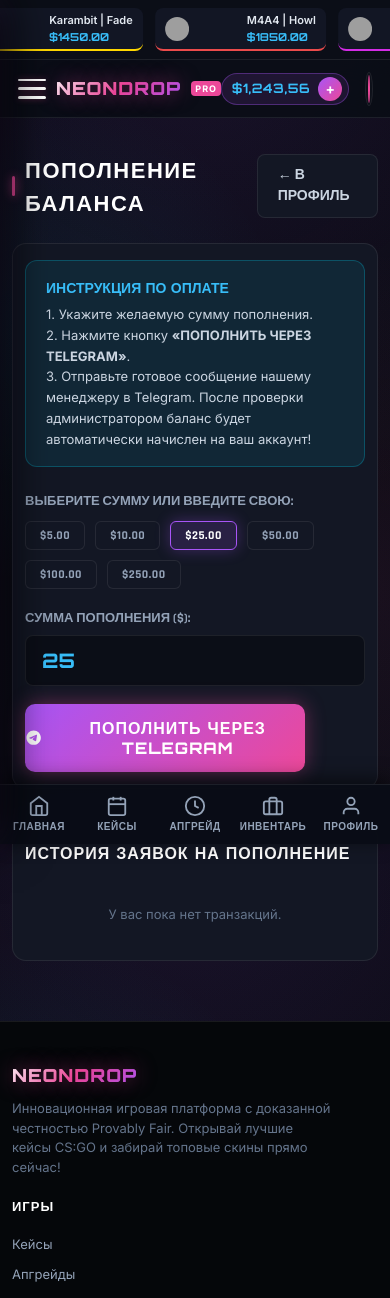
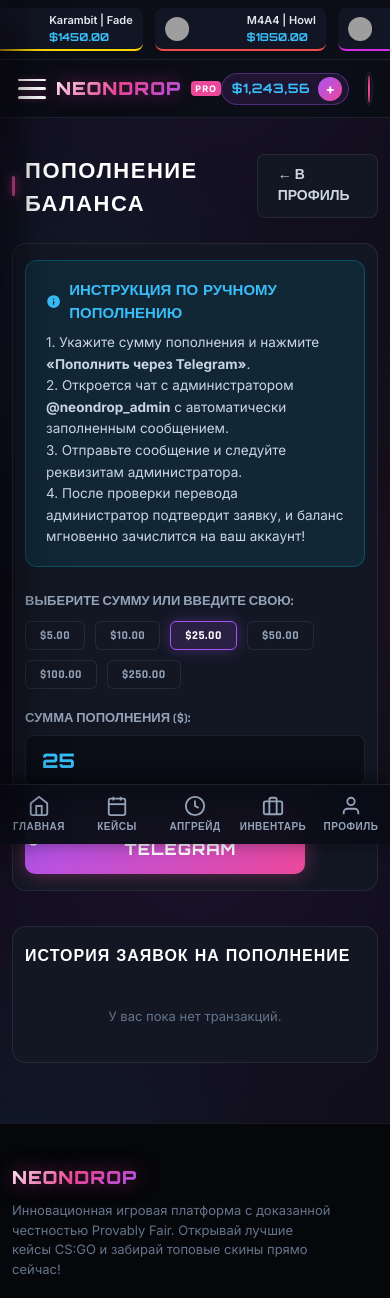
Before and after one commit to hayotbek003/neondrop, a Django app: page /deposit/ in a window 390 px wide. Shown: the top 1298 px of the page. Run offline with Django 5.2, Linux system fonts and the light colour scheme; a user stored in the database is signed in; data comes from the database, SQL or seed files in the repository; data that the repository does not hold is empty; grey boxes are pictures that could not be loaded.

Commit message:
feat(payments): integrate @neondrop_admin deep link with pre-filled message format and responsive flow

```diff
--- a/config/settings.py
+++ b/config/settings.py
@@ -209,8 +209,8 @@
     SECURE_HSTS_INCLUDE_SUBDOMAINS = True
     SECURE_HSTS_PRELOAD = True
 
-# Telegram Bot Integration
-TELEGRAM_BOT_USERNAME = os.environ.get('TELEGRAM_BOT_USERNAME', 'YOUR_TELEGRAM_USERNAME')
+# Telegram Administrator Integration
+TELEGRAM_BOT_USERNAME = os.environ.get('TELEGRAM_BOT_USERNAME', 'neondrop_admin').lstrip('@')
 
 # Logging & Audit Configuration
 LOGS_DIR = BASE_DIR / 'logs'
--- a/payments/views.py
+++ b/payments/views.py
@@ -15,11 +15,12 @@
 
 @login_required
 def deposit_view(request):
+    tg_admin = getattr(settings, 'TELEGRAM_BOT_USERNAME', 'neondrop_admin').lstrip('@')
     transactions = Transaction.objects.filter(user=request.user, transaction_type='deposit').order_by('-created_at')[:20]
     return render(request, 'deposit.html', {
         'transactions': transactions,
         'active_tab': 'deposit',
-        'telegram_bot': getattr(settings, 'TELEGRAM_BOT_USERNAME', 'YOUR_TELEGRAM_USERNAME'),
+        'telegram_admin': tg_admin,
     })
 
 @rate_limit(key_prefix='deposit_req', limit=10, period=60, by_user=True)
@@ -36,6 +37,12 @@
     except Exception:
         return JsonResponse({'success': False, 'error': 'Некорректная сумма пополнения.'}, status=400)
 
+    # Format amount cleanly
+    if amount == amount.to_integral():
+        amount_display = f"${int(amount)}"
+    else:
+        amount_display = f"${amount:.2f}"
+
     # Create pending transaction record (NO AUTOMATIC BALANCE CREDIT)
     tx = Transaction.objects.create(
         user=request.user,
@@ -47,29 +54,29 @@
         payment_method='telegram',
         telegram_username=request.user.profile.telegram_username,
         ip_address=ip,
-        description=f"Заявка на пополнение через Telegram на сумму ${amount:.2f}"
+        description=f"Заявка на пополнение через Telegram на сумму {amount_display}"
     )
 
     audit_logger.info(
         f"DEPOSIT_REQUEST_CREATED: user={request.user.username} (id={request.user.id}) | "
-        f"amount=${amount} | tx_id={tx.id} | ip={ip}"
+        f"amount={amount_display} | tx_id={tx.id} | ip={ip}"
     )
 
-    # Format Telegram direct message URL
-    tg_bot = getattr(settings, 'TELEGRAM_BOT_USERNAME', 'YOUR_TELEGRAM_USERNAME')
+    # Format Telegram administrator direct link with exact required pre-filled text
+    tg_admin = getattr(settings, 'TELEGRAM_BOT_USERNAME', 'neondrop_admin').lstrip('@')
+
     msg_template = (
-        f"Здравствуйте! Хочу пополнить баланс.\n"
-        f"Пользователь: {request.user.username}\n"
-        f"Сумма: ${amount:.2f}\n"
-        f"ID: {request.user.id}\n"
-        f"Номер заявки: #{tx.id}"
+        f"Здравствуйте! Хочу пополнить баланс NEONDROP.\n\n"
+        f"Мой логин: {request.user.username}\n"
+        f"Мой ID: {request.user.id}\n"
+        f"Сумма пополнения: {amount_display}"
     )
     encoded_msg = urllib.parse.quote(msg_template)
-    telegram_url = f"https://t.me/{tg_bot}?text={encoded_msg}"
+    telegram_url = f"https://t.me/{tg_admin}?text={encoded_msg}"
 
     return JsonResponse({
         'success': True,
         'transaction_id': tx.id,
         'telegram_url': telegram_url,
-        'message': 'Заявка успешно создана. Перейдите в Telegram для оплаты.'
+        'message': 'Заявка успешно создана. Перейдите в Telegram для отправки сообщения администратору.'
     })
--- a/templates/deposit.html
+++ b/templates/deposit.html
@@ -4,9 +4,9 @@
 {% block title %}NEONDROP - Пополнение баланса через Telegram{% endblock %}
 
 {% block content %}
-<div class="container" style="padding-top: 35px; padding-bottom: 60px; max-width: 900px;">
+<div class="container" style="padding-top: 35px; padding-bottom: 60px; max-width: 860px;">
 
-  <div class="section-header">
+  <div class="section-header" style="margin-bottom: 24px;">
     <h1 class="section-title">ПОПОЛНЕНИЕ БАЛАНСА</h1>
     <a href="{% url 'users:profile' %}" class="btn-cyber-outline">&larr; В ПРОФИЛЬ</a>
   </div>
@@ -14,12 +14,16 @@
   <!-- Deposit Form Card -->
   <div class="panel-card" style="padding: 30px; margin-bottom: 35px;">
 
-    <div style="background: rgba(6, 182, 212, 0.1); border: 1px solid rgba(6, 182, 212, 0.3); border-radius: 12px; padding: 16px 20px; margin-bottom: 25px;">
-      <h4 style="font-family: var(--font-display); font-size: 14px; color: #38bdf8; margin-bottom: 6px;">ИНСТРУКЦИЯ ПО ОПЛАТЕ</h4>
-      <p style="font-size: 13px; color: #cbd5e1; line-height: 1.6;">
-        1. Укажите желаемую сумму пополнения.<br>
-        2. Нажмите кнопку <strong>«ПОПОЛНИТЬ ЧЕРЕЗ TELEGRAM»</strong>.<br>
-        3. Отправьте готовое сообщение нашему менеджеру в Telegram. После проверки администратором баланс будет автоматически начислен на ваш аккаунт!
+    <div style="background: rgba(6, 182, 212, 0.1); border: 1px solid rgba(6, 182, 212, 0.3); border-radius: 12px; padding: 18px 20px; margin-bottom: 25px;">
+      <h4 style="font-family: var(--font-display); font-size: 15px; color: #38bdf8; margin-bottom: 8px; display: flex; align-items: center; gap: 8px;">
+        <svg width="18" height="18" viewBox="0 0 24 24" fill="currentColor"><path d="M12 2C6.48 2 2 6.48 2 12s4.48 10 10 10 10-4.48 10-10S17.52 2 12 2zm1 15h-2v-6h2v6zm0-8h-2V7h2v2z"/></svg>
+        ИНСТРУКЦИЯ ПО РУЧНОМУ ПОПОЛНЕНИЮ
+      </h4>
+      <p style="font-size: 13.5px; color: #cbd5e1; line-height: 1.6;">
+        1. Укажите сумму пополнения и нажмите <strong>«Пополнить через Telegram»</strong>.<br>
+        2. Откроется чат с администратором <strong>@{{ telegram_admin }}</strong> с автоматически заполненным сообщением.<br>
+        3. Отправьте сообщение и следуйте реквизитам администратора.<br>
+        4. После проверки перевода администратор подтвердит заявку, и баланс мгновенно зачислится на ваш аккаунт!
       </p>
     </div>
 
@@ -44,34 +48,47 @@
         <label for="depositAmount" style="font-family: var(--font-sub); font-size: 13px; font-weight: 700; color: #94a3b8; text-transform: uppercase; margin-bottom: 6px; display: block;">
           СУММА ПОПОЛНЕНИЯ ($):
         </label>
-        <input type="number" step="1" min="1" max="50000" id="depositAmount" name="amount" value="25" class="input-cyber" style="font-size: 20px; font-family: var(--font-display); font-weight: 800; color: #38bdf8;" required>
+        <input type="number" step="any" min="1" max="50000" id="depositAmount" name="amount" value="25" class="input-cyber" style="font-size: 20px; font-family: var(--font-display); font-weight: 800; color: #38bdf8;" required>
       </div>
 
-      <button type="submit" id="depositBtn" class="btn-neon" style="width: 100%; font-size: 16px; padding: 14px 0;">
-        <svg width="20" height="20" viewBox="0 0 24 24" fill="currentColor"><path d="M12 2C6.48 2 2 6.48 2 12s4.48 10 10 10 10-4.48 10-10S17.52 2 12 2zm4.64 6.8c-.15 1.58-.8 5.42-1.13 7.19-.14.75-.42 1-.68 1.03-.58.05-1.02-.38-1.58-.75-.88-.58-1.38-.94-2.23-1.5-.99-.65-.35-1.01.22-1.59.15-.15 2.71-2.48 2.76-2.69a.2.2 0 00-.05-.18c-.06-.05-.14-.03-.21-.02-.09.02-1.49.95-4.22 2.79-.4.27-.76.41-1.08.4-.36-.01-1.04-.2-1.55-.37-.63-.2-1.12-.31-1.08-.66.02-.18.27-.36.75-.55 2.92-1.27 4.86-2.11 5.83-2.52 2.78-1.16 3.35-1.36 3.73-1.36.08 0 .27.02.39.12.1.08.13.19.14.27-.01.06.01.24 0 .38z"></path></svg>
+      <button type="submit" id="depositBtn" class="btn-neon" style="width: 100%; font-size: 16px; padding: 15px 0;">
+        <svg width="20" height="20" viewBox="0 0 24 24" fill="currentColor" style="margin-right: 6px;"><path d="M12 2C6.48 2 2 6.48 2 12s4.48 10 10 10 10-4.48 10-10S17.52 2 12 2zm4.64 6.8c-.15 1.58-.8 5.42-1.13 7.19-.14.75-.42 1-.68 1.03-.58.05-1.02-.38-1.58-.75-.88-.58-1.38-.94-2.23-1.5-.99-.65-.35-1.01.22-1.59.15-.15 2.71-2.48 2.76-2.69a.2.2 0 00-.05-.18c-.06-.05-.14-.03-.21-.02-.09.02-1.49.95-4.22 2.79-.4.27-.76.41-1.08.4-.36-.01-1.04-.2-1.55-.37-.63-.2-1.12-.31-1.08-.66.02-.18.27-.36.75-.55 2.92-1.27 4.86-2.11 5.83-2.52 2.78-1.16 3.35-1.36 3.73-1.36.08 0 .27.02.39.12.1.08.13.19.14.27-.01.06.01.24 0 .38z"></path></svg>
         ПОПОЛНИТЬ ЧЕРЕЗ TELEGRAM
       </button>
     </form>
+
+    <!-- Success Feedback Area -->
+    <div id="depositSuccessNotice" style="display: none; margin-top: 20px; background: rgba(34, 197, 94, 0.12); border: 1px solid #22c55e; border-radius: 12px; padding: 18px; text-align: center;">
+      <p style="color: #4ade80; font-weight: 700; font-size: 15px; margin-bottom: 10px;">
+        ✓ Заявка успешно создана!
+      </p>
+      <p style="color: #cbd5e1; font-size: 13px; margin-bottom: 14px;">
+        Если чат Telegram не открылся автоматически, нажмите кнопку ниже:
+      </p>
+      <a id="directTgLink" href="#" target="_blank" rel="noopener noreferrer" class="btn-neon btn-neon-green" style="font-size: 14px; padding: 10px 24px; display: inline-flex;">
+        ОТКРЫТЬ ДИАЛОГ В TELEGRAM
+      </a>
+    </div>
 
   </div>
 
   <!-- Recent Transactions Table -->
   <div class="panel-card">
     <h3 class="panel-title">ИСТОРИЯ ЗАЯВОК НА ПОПОЛНЕНИЕ</h3>
-    <div style="display: flex; flex-direction: column; gap: 10px;">
+    <div id="txListContainer" style="display: flex; flex-direction: column; gap: 10px;">
       {% for tx in transactions %}
-        <div style="display: flex; align-items: center; justify-content: space-between; background: #090c14; padding: 12px 18px; border-radius: 10px; border: 1px solid var(--border-color); flex-wrap: wrap; gap: 10px;">
+        <div class="winner-row" style="display: flex; align-items: center; justify-content: space-between; background: #090c14; padding: 14px 18px; border-radius: 10px; border: 1px solid var(--border-color); flex-wrap: wrap; gap: 10px;">
           <div>
             <div style="font-family: var(--font-display); font-size: 15px; font-weight: 800; color: #fff;">
               Заявка #{{ tx.id }} &bull; ${{ tx.amount|floatformat:2 }}
             </div>
-            <div style="font-size: 12px; color: #64748b; margin-top: 2px;">
+            <div style="font-size: 12px; color: #64748b; margin-top: 3px;">
               {{ tx.created_at|date:"d.m.Y H:i" }} &bull; {{ tx.get_payment_method_display }}
             </div>
           </div>
 
           <div>
-            {% if tx.status == 'approved' %}
+            {% if tx.status == 'completed' %}
               <span style="background: rgba(34, 197, 94, 0.15); color: #4ade80; border: 1px solid #22c55e; padding: 4px 12px; border-radius: 20px; font-size: 12px; font-weight: 700;">
                 ✓ Зачислен
               </span>
@@ -101,6 +118,9 @@
   const amountInput = document.getElementById('depositAmount');
   const presets = document.querySelectorAll('.preset-amt');
   const depositForm = document.getElementById('depositForm');
+  const depositBtn = document.getElementById('depositBtn');
+  const successNotice = document.getElementById('depositSuccessNotice');
+  const directTgLink = document.getElementById('directTgLink');
 
   presets.forEach(btn => {
     btn.addEventListener('click', () => {
@@ -113,7 +133,16 @@
   if (depositForm) {
     depositForm.addEventListener('submit', async (e) => {
       e.preventDefault();
-      const amount = amountInput.value;
+      const amount = parseFloat(amountInput.value);
+
+      if (isNaN(amount) || amount < 1) {
+        alert('Пожалуйста, укажите корректную сумму пополнения от $1.00');
+        return;
+      }
+
+      depositBtn.disabled = true;
+      depositBtn.style.opacity = '0.7';
+      depositBtn.innerHTML = 'Создание заявки...';
 
       try {
         const formData = new FormData();
@@ -129,14 +158,25 @@
 
         const data = await res.json();
         if (data.success && data.telegram_url) {
-          // Open Telegram pre-filled URL in new tab
-          window.open(data.telegram_url, '_blank');
-          window.location.reload();
+          // Show persistent action button
+          if (directTgLink) directTgLink.href = data.telegram_url;
+          if (successNotice) successNotice.style.display = 'block';
+
+          // Try opening Telegram deep link
+          const tgWindow = window.open(data.telegram_url, '_blank');
+          if (!tgWindow || tgWindow.closed || typeof tgWindow.closed === 'undefined') {
+            // Fallback for mobile Safari / popup blockers
+            window.location.href = data.telegram_url;
+          }
         } else {
           alert(data.error || 'Ошибка при создании заявки');
         }
       } catch (err) {
-        alert('Ошибка связи с сервером');
+        alert('Ошибка связи с сервером. Попробуйте позже.');
+      } finally {
+        depositBtn.disabled = false;
+        depositBtn.style.opacity = '1';
+        depositBtn.innerHTML = '<svg width="20" height="20" viewBox="0 0 24 24" fill="currentColor" style="margin-right: 6px;"><path d="M12 2C6.48 2 2 6.48 2 12s4.48 10 10 10 10-4.48 10-10S17.52 2 12 2zm4.64 6.8c-.15 1.58-.8 5.42-1.13 7.19-.14.75-.42 1-.68 1.03-.58.05-1.02-.38-1.58-.75-.88-.58-1.38-.94-2.23-1.5-.99-.65-.35-1.01.22-1.59.15-.15 2.71-2.48 2.76-2.69a.2.2 0 00-.05-.18c-.06-.05-.14-.03-.21-.02-.09.02-1.49.95-4.22 2.79-.4.27-.76.41-1.08.4-.36-.01-1.04-.2-1.55-.37-.63-.2-1.12-.31-1.08-.66.02-.18.27-.36.75-.55 2.92-1.27 4.86-2.11 5.83-2.52 2.78-1.16 3.35-1.36 3.73-1.36.08 0 .27.02.39.12.1.08.13.19.14.27-.01.06.01.24 0 .38z"></path></svg> ПОПОЛНИТЬ ЧЕРЕЗ TELEGRAM';
       }
     });
   }
```
Also changed, not shown: cases/tests.py (+15 -0 lines), 1 other file.
